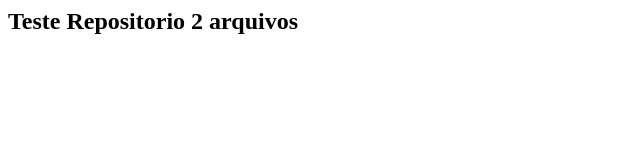
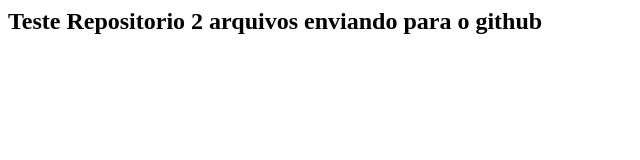
Before and after one commit to LucasVieiraBin/treweb-git-fundamentos, a plain HTML site: page index.html in a window 1280 px wide. Shown: the whole page, without its empty margins (0-640 px from the left). Drawn offline with Linux system fonts and the light colour scheme.

Commit message:
enviando novo commit para o github

```diff
--- a/index.html
+++ b/index.html
@@ -1 +1 @@
-<h2> Teste Repositorio 2 arquivos</h2>
+<h2> Teste Repositorio 2 arquivos enviando para o github</h2>
```
